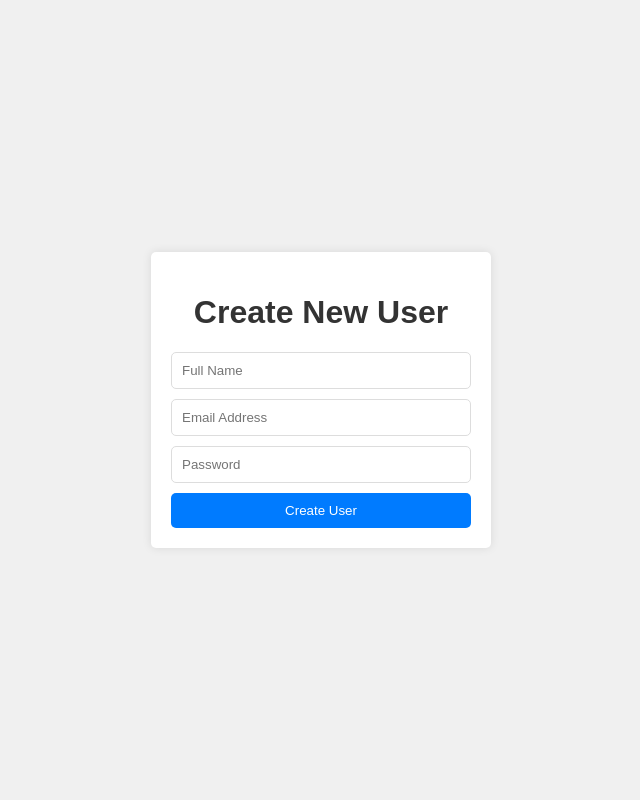
After one commit to thepriest0/cybercrime-vercel, a Flask app: page /create_user in a window 1280 px wide. The commit adds this page. Shown: the whole page, without its empty margins (319-959 px from the left). Run offline with Flask 3, Linux system fonts and the light colour scheme; the visitor is signed in with stand-in values (Sample User, id 1); data comes from the database, SQL or seed files in the repository.

Commit message:
new changes

```diff
--- a/app.py
+++ b/app.py
@@ -120,9 +120,37 @@ def admin_dashboard():
 
     total_users = User.query.count()
     total_reports = Report.query.count()
-    visits = 0  # Implement a visit count logic if necessary
+    visits = get_total_visits()  # You need to implement this function
+    growth_rate = calculate_growth_rate()  # Implement this function
+    unresolved_issues = get_unresolved_issues_count()  # Implement this function
+    resolved_issues = get_resolved_issues_count()  # Implement this function
 
-    return render_template('admin_dashboard.html', total_users=total_users, total_reports=total_reports, visits=visits)
+
+    return render_template('admin_dashboard.html',
+                           total_users=total_users,
+                           total_reports=total_reports,
+                           visits=visits,
+                           growth_rate=growth_rate,
+                           unresolved_issues=unresolved_issues,
+                           resolved_issues=resolved_issues)
+
+def get_total_visits():
+    # Implement logic to get total visits
+    return 1234  # Example value
+
+def calculate_growth_rate():
+    # Implement logic to calculate growth rate
+    return "5%"  # Example value
+
+def get_unresolved_issues_count():
+    # Implement logic to count unresolved issues
+    unresolved_issues = Report.query.filter_by(status='unresolved').count()  # Example query
+    return unresolved_issues
+
+def get_resolved_issues_count():
+    # Implement logic to count resolved issues
+    resolved_issues = Report.query.filter_by(status='resolved').count()  # Example query
+    return resolved_issues
 
 @app.route('/admin_settings', methods=['GET', 'POST'])
 def admin_settings():
@@ -146,6 +174,35 @@ def admin_settings():
         return redirect(url_for('admin_settings'))
 
     return render_template('admin_settings.html', admin_email=current_user.email)
+
+@app.route('/create_user', methods=['GET', 'POST'])
+def create_user():
+    if 'user_id' not in session:
+        return redirect(url_for('login'))
+
+    user_id = session['user_id']
+    current_user = User.query.get(user_id)
+    if not current_user.is_admin:
+        return redirect(url_for('login'))
+
+    if request.method == 'POST':
+        fullname = request.form['fullname']
+        email = request.form['email']
+        password = request.form['password']
+        hashed_password = generate_password_hash(password, method='pbkdf2:sha256')
+
+        # Check if user already exists
+        existing_user = User.query.filter_by(email=email).first()
+        if existing_user:
+            # Handle the case where the user already exists
+            return "User with this email already exists."
+
+        new_user = User(fullname=fullname, email=email, password=hashed_password)
+        db.session.add(new_user)
+        db.session.commit()  # Commit the user to the database
+        return redirect(url_for('admin_users'))
+
+    return render_template('create_user.html')
 
 @app.route('/admin/reports', methods=['GET'])
 def admin_reports():
--- /dev/null
+++ b/templates/create_user.html
@@ -0,0 +1,64 @@
+<!DOCTYPE html>
+<html lang="en">
+<head>
+    <meta charset="UTF-8">
+    <meta name="viewport" content="width=device-width, initial-scale=1.0">
+    <title>Create New User</title>
+    <style>
+        body {
+            font-family: Arial, sans-serif;
+            background-color: #f0f0f0;
+            margin: 0;
+            padding: 0;
+            display: flex;
+            justify-content: center;
+            align-items: center;
+            height: 100vh;
+        }
+        .container {
+            background-color: #fff;
+            padding: 20px;
+            border-radius: 5px;
+            box-shadow: 0 0 10px rgba(0, 0, 0, 0.1);
+            width: 300px;
+        }
+        h1 {
+            text-align: center;
+            color: #333;
+        }
+        form {
+            display: flex;
+            flex-direction: column;
+        }
+        input {
+            padding: 10px;
+            margin-bottom: 10px;
+            border: 1px solid #ddd;
+            border-radius: 5px;
+        }
+        button {
+            padding: 10px;
+            background-color: #007bff;
+            color: white;
+            border: none;
+            border-radius: 5px;
+            cursor: pointer;
+            transition: background-color 0.3s;
+        }
+        button:hover {
+            background-color: #0056b3;
+        }
+    </style>
+</head>
+<body>
+    <div class="container">
+        <h1>Create New User</h1>
+        <form action="{{ url_for('create_user') }}" method="post">
+            <input type="text" name="fullname" placeholder="Full Name" required>
+            <input type="email" name="email" placeholder="Email Address" required>
+            <input type="password" name="password" placeholder="Password" required>
+            <button type="submit">Create User</button>
+        </form>
+    </div>
+</body>
+</html>
```
Also changed, not shown: templates/admin_users.html (+14 -0 lines).
